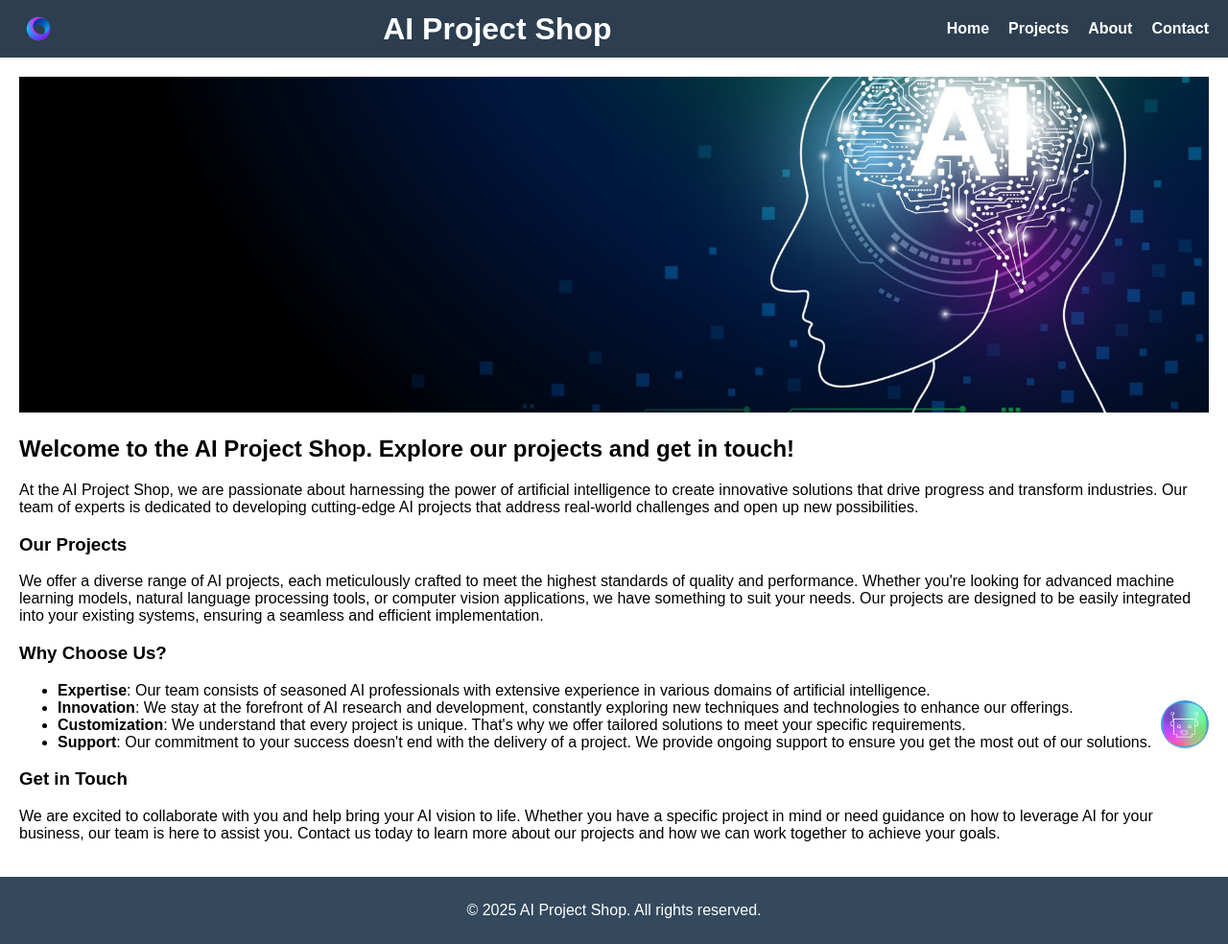
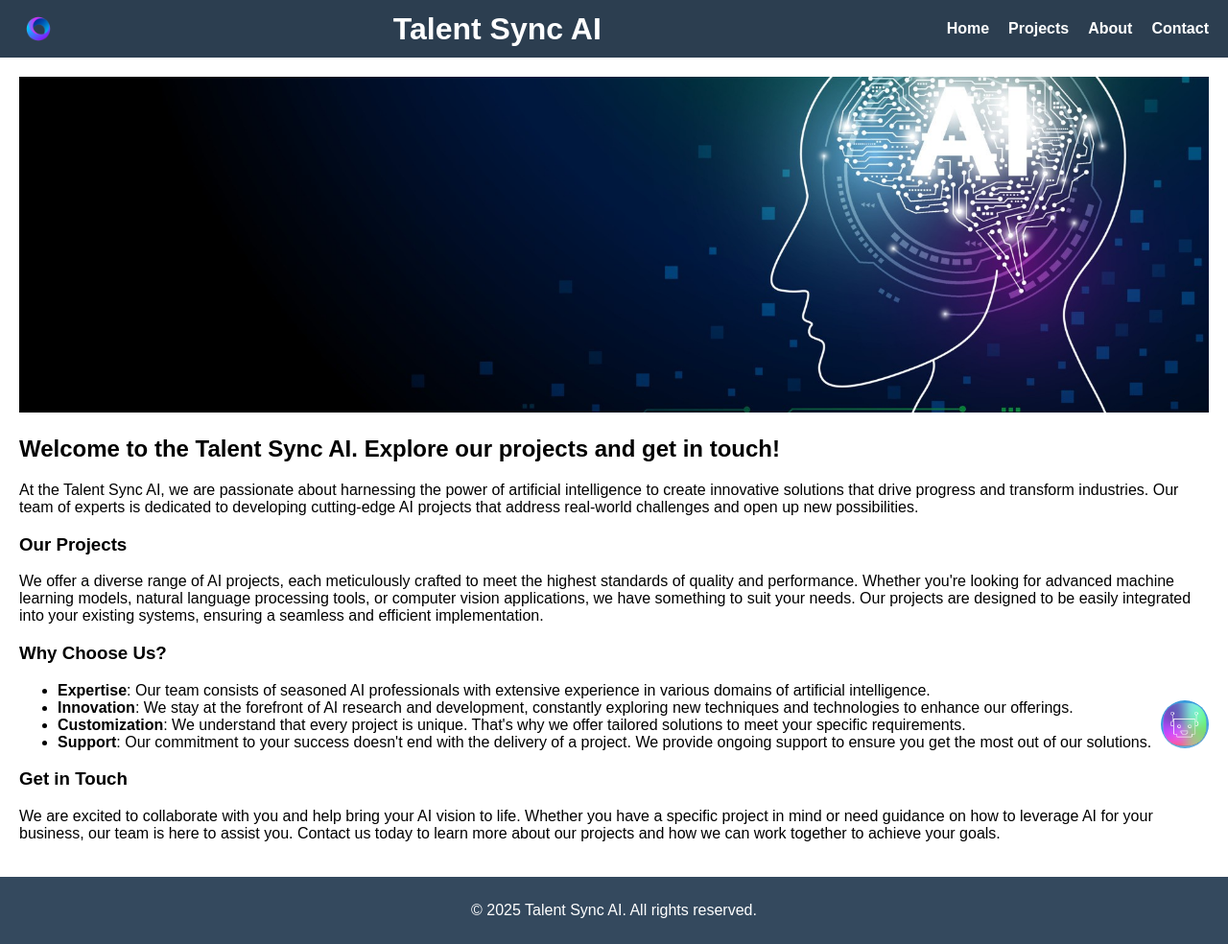
Before and after one commit to Hackathon-Data-Benders/Talent-Sync-AI, a Flask app: page / in a window 1280 px wide. Shown: the whole page at 96% size. Run offline with Flask 3, Linux system fonts and the light colour scheme.

Commit message:
Project name changed

```diff
--- a/templates/index.html
+++ b/templates/index.html
@@ -3,7 +3,7 @@
 <head>
     <meta charset="UTF-8">
     <meta name="viewport" content="width=device-width, initial-scale=1.0">
-    <title>AI Project Shop</title>
+    <title>Talent Sync AI</title>
     <link rel="icon" type="image/x-icon" href="/static/favicon.ico">
     <link rel="stylesheet" href="/static/styles.css">
     <script src="https://code.jquery.com/jquery-3.6.0.min.js"></script>
@@ -11,7 +11,7 @@
 <body>
     <header>
         <img src="/static/logo.png" alt="Logo" class="logo">
-        <h1>AI Project Shop</h1>
+        <h1>Talent Sync AI</h1>
         <nav>
             <ul>
                 <li><a href="#">Home</a></li>
@@ -25,8 +25,8 @@
     <main>
         <img src="/static/banner.png" alt="Banner" class="banner">
         <div class="container content">
-            <h2>Welcome to the AI Project Shop. Explore our projects and get in touch!</h2>
-            <p>At the AI Project Shop, we are passionate about harnessing the power of artificial intelligence to create innovative solutions that drive progress and transform industries. Our team of experts is dedicated to developing cutting-edge AI projects that address real-world challenges and open up new possibilities.</p>
+            <h2>Welcome to the Talent Sync AI. Explore our projects and get in touch!</h2>
+            <p>At the Talent Sync AI, we are passionate about harnessing the power of artificial intelligence to create innovative solutions that drive progress and transform industries. Our team of experts is dedicated to developing cutting-edge AI projects that address real-world challenges and open up new possibilities.</p>
 
             <h3>Our Projects</h3>
             <p>We offer a diverse range of AI projects, each meticulously crafted to meet the highest standards of quality and performance. Whether you're looking for advanced machine learning models, natural language processing tools, or computer vision applications, we have something to suit your needs. Our projects are designed to be easily integrated into your existing systems, ensuring a seamless and efficient implementation.</p>
@@ -45,7 +45,7 @@
     </main>
 
     <footer>
-        <p>&copy; 2025 AI Project Shop. All rights reserved.</p>
+        <p>&copy; 2025 Talent Sync AI. All rights reserved.</p>
     </footer>
 
     <div class="chat-toggle" id="chatToggle">
@@ -56,7 +56,7 @@
         <div class="chat-header">
             <img src="/static/chatbot.png" alt="Chatbot" class="chatbot-image">
             <div>
-                <h2>AI Project Shop</h2>
+                <h2>Talent Sync AI</h2>
                 <span class="status">● Online</span>
             </div>
             <button class="close-btn" id="closeChat">×</button>
```
